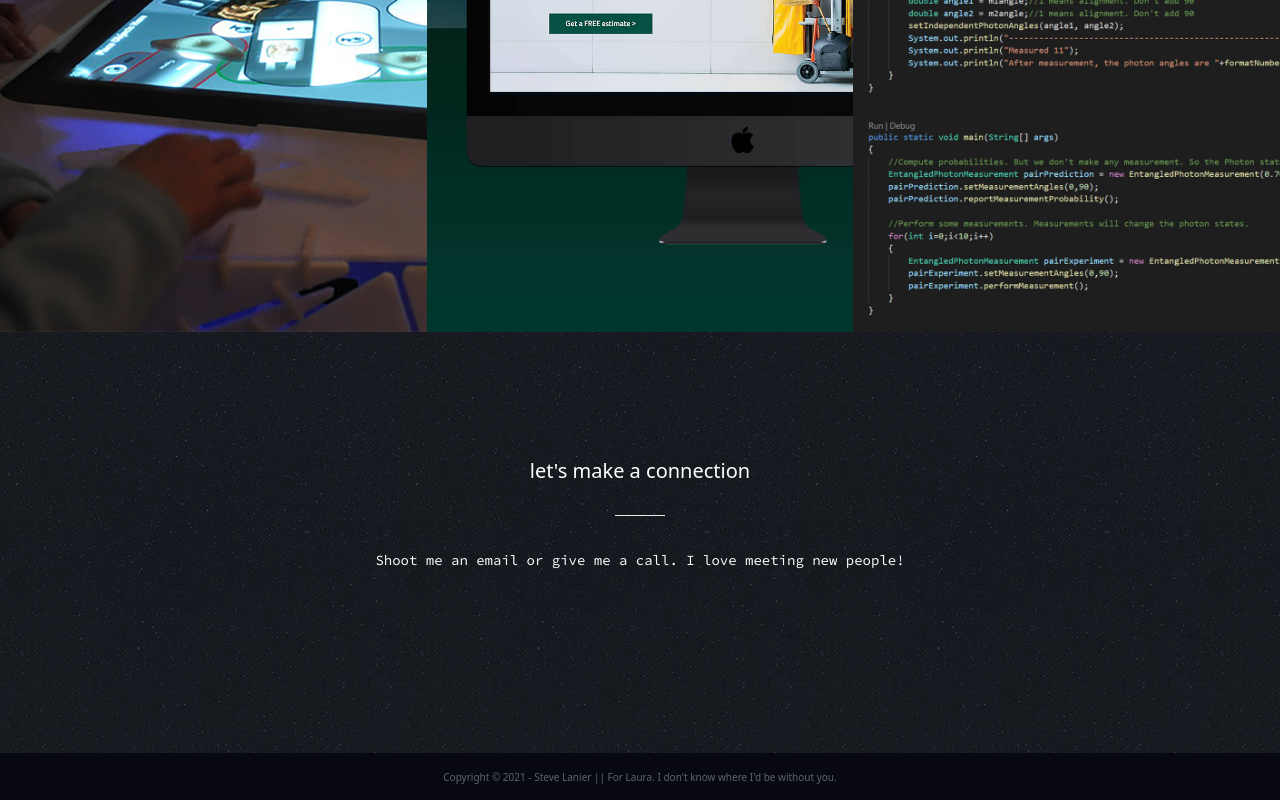
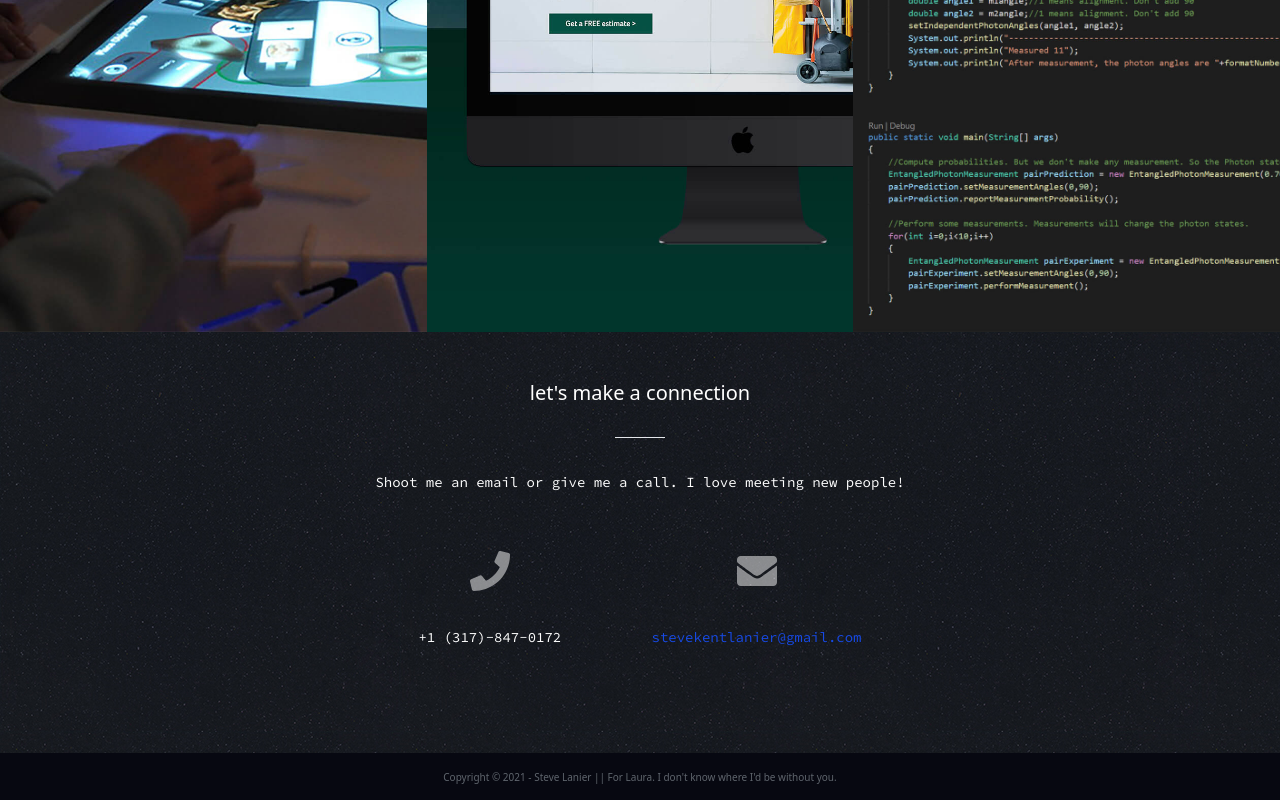
Before and after one commit to sklanier/Portfolio, a Next.js app: page / in a window 1280 px wide. Shown: the part 2738-3538 px from the top of the page. Built offline with nearby package versions, Linux system fonts and the light colour scheme.

Commit message:
added fontawesome icons, finished contact section

```diff
--- a/components/FooterSection/Contact.js
+++ b/components/FooterSection/Contact.js
@@ -1,3 +1,7 @@
+import { FontAwesomeIcon } from '@fortawesome/react-fontawesome';
+import { faPhone } from '@fortawesome/free-solid-svg-icons';
+import { faEnvelope } from '@fortawesome/free-solid-svg-icons';
+
 const Contact = () => (
     <section id="contact" className="h-footerHeight bg-footer-image">
         <div className="text-xl text-white flex justify-center items-center m-auto h-inherit">
@@ -5,8 +9,17 @@ const Contact = () => (
                 <h2 style={{ marginBottom: '30px' }}>let's make a connection</h2>
                 <hr width="50px" className="m-auto"></hr>
                 <h1 className="heroSub">Shoot me an email or give me a call. I love meeting new people!</h1>
-                <div className="flex">
-
+                <div className="flex justify-around">
+                    <div>
+                        <FontAwesomeIcon icon={faPhone} size="2x" opacity=".5"/>
+                        <p className="heroSub">+1 (317)-847-0172</p>
+                    </div>
+                    <div>
+                        <FontAwesomeIcon icon={faEnvelope} size="2x" opacity=".5"/>
+                        <a href="mailto:stevekentlanier@gmail.com">
+                            <p className="email text-primaryBlue">stevekentlanier@gmail.com</p>
+                        </a>
+                    </div>
                 </div>
             </div>
         </div>
--- a/package.json
+++ b/package.json
@@ -9,6 +9,9 @@
     "lint": "next lint"
   },
   "dependencies": {
+    "@fortawesome/fontawesome-svg-core": "^1.2.36",
+    "@fortawesome/free-solid-svg-icons": "^5.15.4",
+    "@fortawesome/react-fontawesome": "^0.1.15",
     "@headlessui/react": "^1.4.1",
     "@heroicons/react": "^1.0.4",
     "next": "11.1.2",
--- a/styles/globals.css
+++ b/styles/globals.css
@@ -69,6 +69,13 @@
     margin-bottom: 55px;
 }
 
+.email{
+    font-family: SourceCodePro-Regular;
+    font-size: 14px;
+    margin-top: 30px;
+    margin-bottom: 55px;
+}
+
 .heroBtn{
     padding: 1.25rem 2.25rem;
     font-size: .65rem;
```
Also changed, not shown: 1 other file (tests, documents, lock files or other folders).
